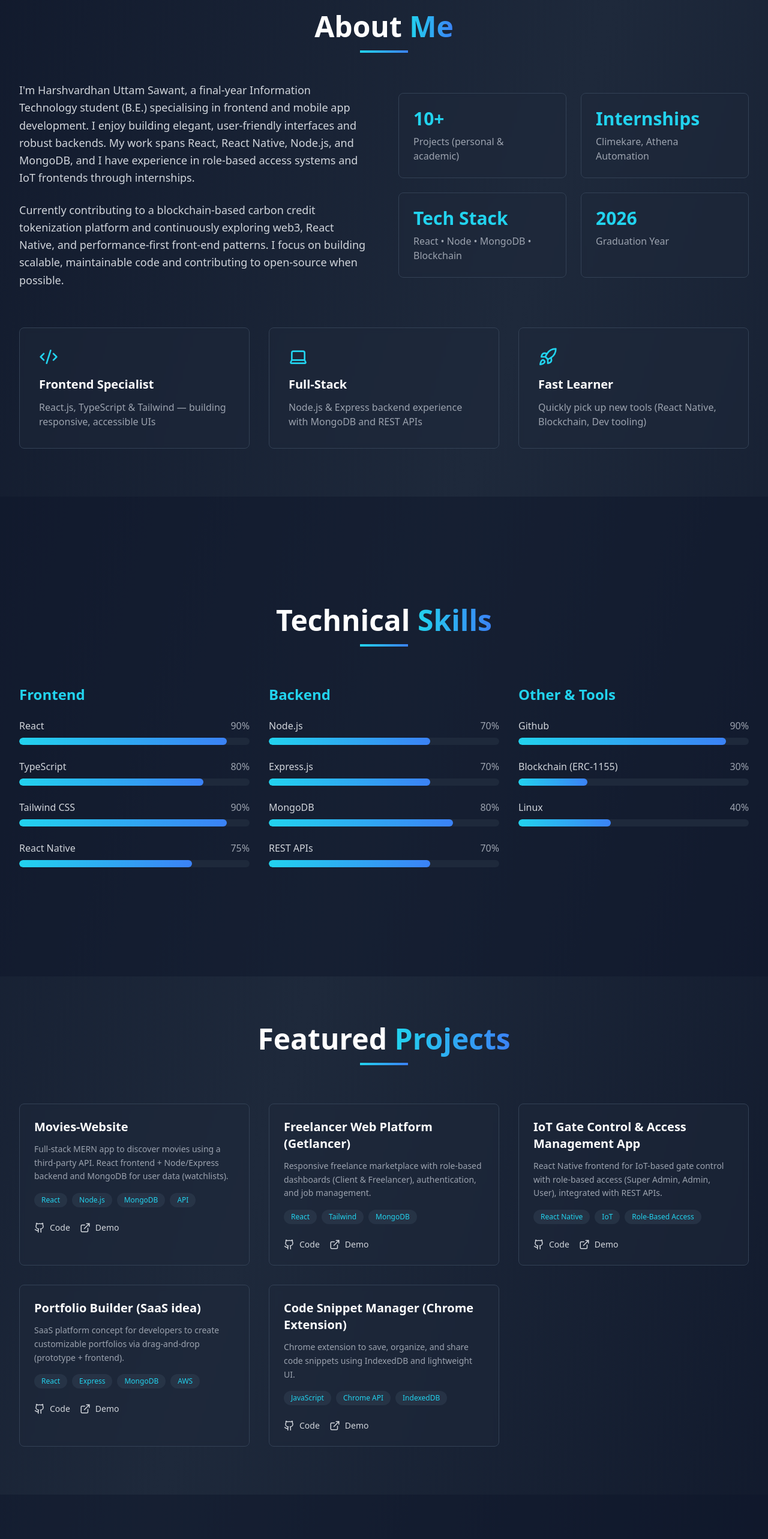
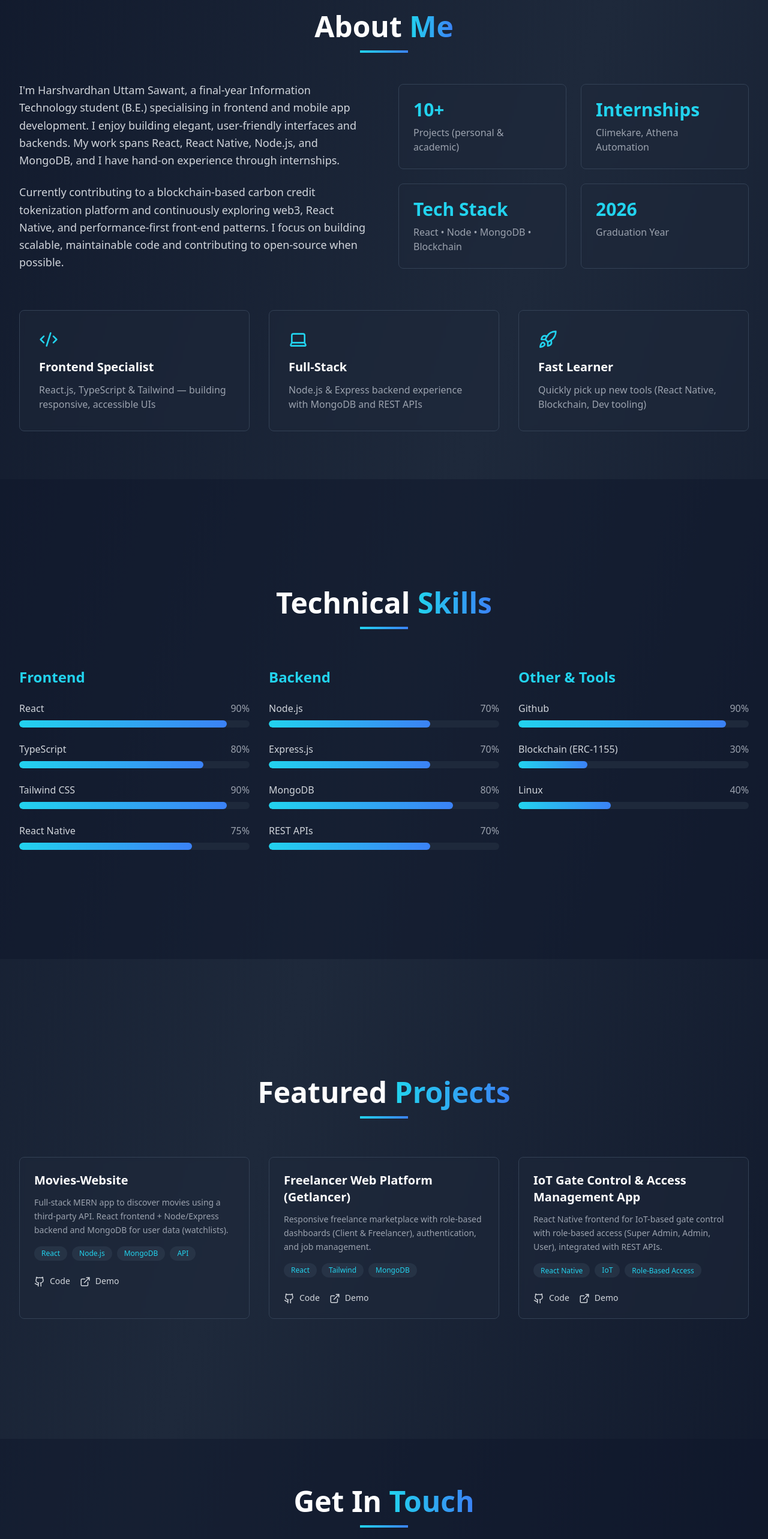
Before and after one commit to harshvardhan2709/portfolio, a React (Vite) app: page / in a window 1280 px wide. Shown: the part 860-3426 px from the top of the page at 60% size. Built offline with nearby package versions, Linux system fonts and the light colour scheme.

Commit message:
size-change--email-feature

```diff
--- a/src/components/About.tsx
+++ b/src/components/About.tsx
@@ -62,8 +62,8 @@ const About = () => {
             <div className="space-y-6">
               <p className="text-lg text-gray-300 leading-relaxed">
                 I'm Harshvardhan Uttam Sawant, a final-year Information Technology student (B.E.) specialising in frontend and mobile app development.
-                I enjoy building elegant, user-friendly interfaces and robust backends. My work spans React, React Native, Node.js, and MongoDB,
-                and I have experience in role-based access systems and IoT frontends through internships.
+                I enjoy building elegant, user-friendly interfaces and backends. My work spans React, React Native, Node.js, and MongoDB,
+                and I have hand-on experience through internships.
               </p>
               <p className="text-lg text-gray-300 leading-relaxed">
                 Currently contributing to a blockchain-based carbon credit tokenization platform and continuously exploring web3, React Native, and
--- a/src/components/Contact.tsx
+++ b/src/components/Contact.tsx
@@ -33,10 +33,15 @@ const Contact = () => {
 
   const handleSubmit = (e: React.FormEvent) => {
     e.preventDefault();
-    // simple console submit - replace with your API or email handler if needed
-    console.log('Form submitted:', formData);
+
+    const subject = encodeURIComponent("New message from portfolio contact form");
+    const body = encodeURIComponent(
+      `Name: ${formData.name}\nEmail: ${formData.email}\n\nMessage: ${formData.message}`
+    );
+
+    window.location.href = `mailto:harshvardhansawant2022.it@mmcoe.edu.in?subject=${subject}&body=${body}`;
+
     setFormData({ name: '', email: '', message: '' });
-    alert('Message sent (demo).');
   };
 
   const handleChange = (e: React.ChangeEvent<HTMLInputElement | HTMLTextAreaElement>) => {
--- a/src/components/Navigation.tsx
+++ b/src/components/Navigation.tsx
@@ -64,7 +64,7 @@ const Navigation = ({ activeSection, profileSrc, profileAlt = 'Profile' }: Navig
                   <img
                     src={profileSrc}
                     alt={profileAlt}
-                    className="w-10 h-10 md:w-12 md:h-12 rounded-full object-cover ring-2 ring-transparent hover:ring-cyan-400 transition-all duration-200 cursor-pointer"
+                    className="w-8 h-8 md:w-10 md:h-10 rounded-full object-cover ring-2 ring-transparent hover:ring-cyan-400 transition-all duration-200 cursor-pointer"
                   />
                 )}
               </button>
--- a/src/components/Projects.tsx
+++ b/src/components/Projects.tsx
@@ -52,22 +52,6 @@ const Projects = () => {
       tags: ['React Native', 'IoT', 'Role-Based Access'],
       github: 'https://github.com/vishu-2004/IoT-Gate-Control-and-Access-management-app',
       demo: 'https://github.com/vishu-2004/IoT-Gate-Control-and-Access-management-app',
-    },
-    {
-      title: 'Portfolio Builder (SaaS idea)',
-      description:
-        'SaaS platform concept for developers to create customizable portfolios via drag-and-drop (prototype + frontend).',
-      tags: ['React', 'Express', 'MongoDB', 'AWS'],
-      github: 'https://github.com/harshvardhan2709',
-      demo: 'https://github.com/harshvardhan2709',
-    },
-    {
-      title: 'Code Snippet Manager (Chrome Extension)',
-      description:
-        'Chrome extension to save, organize, and share code snippets using IndexedDB and lightweight UI.',
-      tags: ['JavaScript', 'Chrome API', 'IndexedDB'],
-      github: 'https://github.com/harshvardhan2709',
-      demo: 'https://github.com/harshvardhan2709',
     },
   ];
 
```
